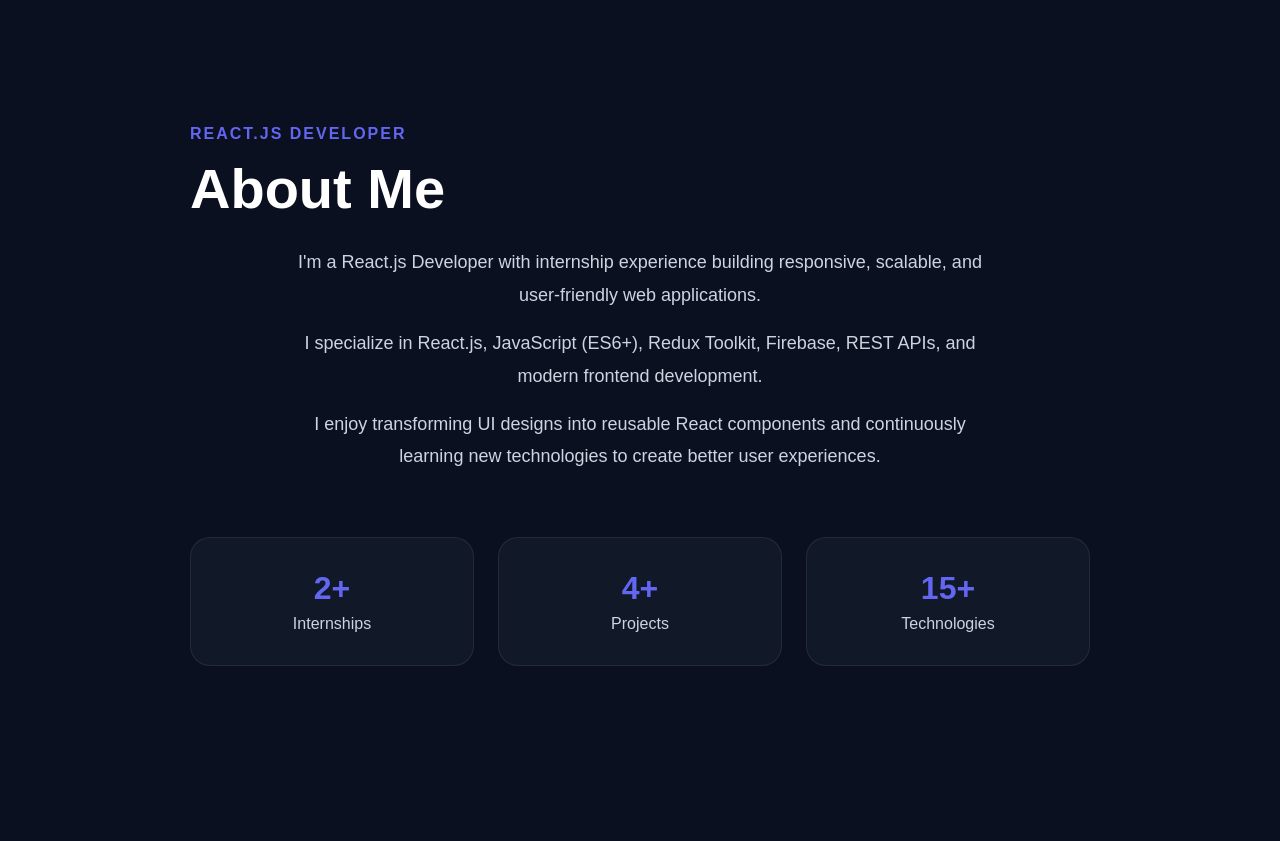
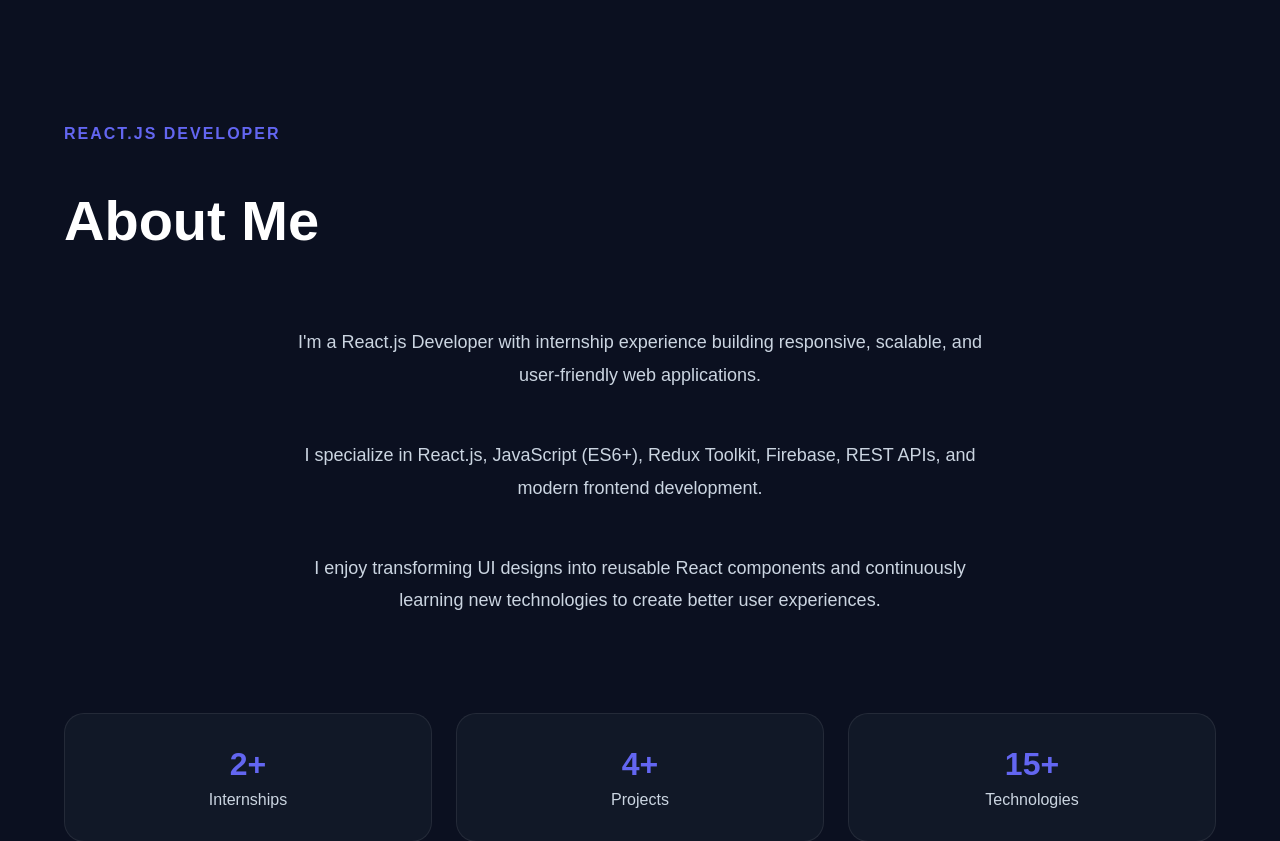
Before and after one commit to Ganeshprajapat1/portfolio, a React (Vite) app: page / in a window 1280 px wide. Shown: the part 780-1621 px from the top of the page. Built offline with nearby package versions, Linux system fonts and the light colour scheme.

Commit message:
change About.css about__container display and gap

```diff
--- a/src/components/About/About.css
+++ b/src/components/About/About.css
@@ -5,8 +5,8 @@
 }
 
 .about__container {
-  max-width: 900px;
-  margin: 0 auto;
+  display: grid;
+  gap: var(--space-xl);
 }
 
 /* Section Heading */
```
